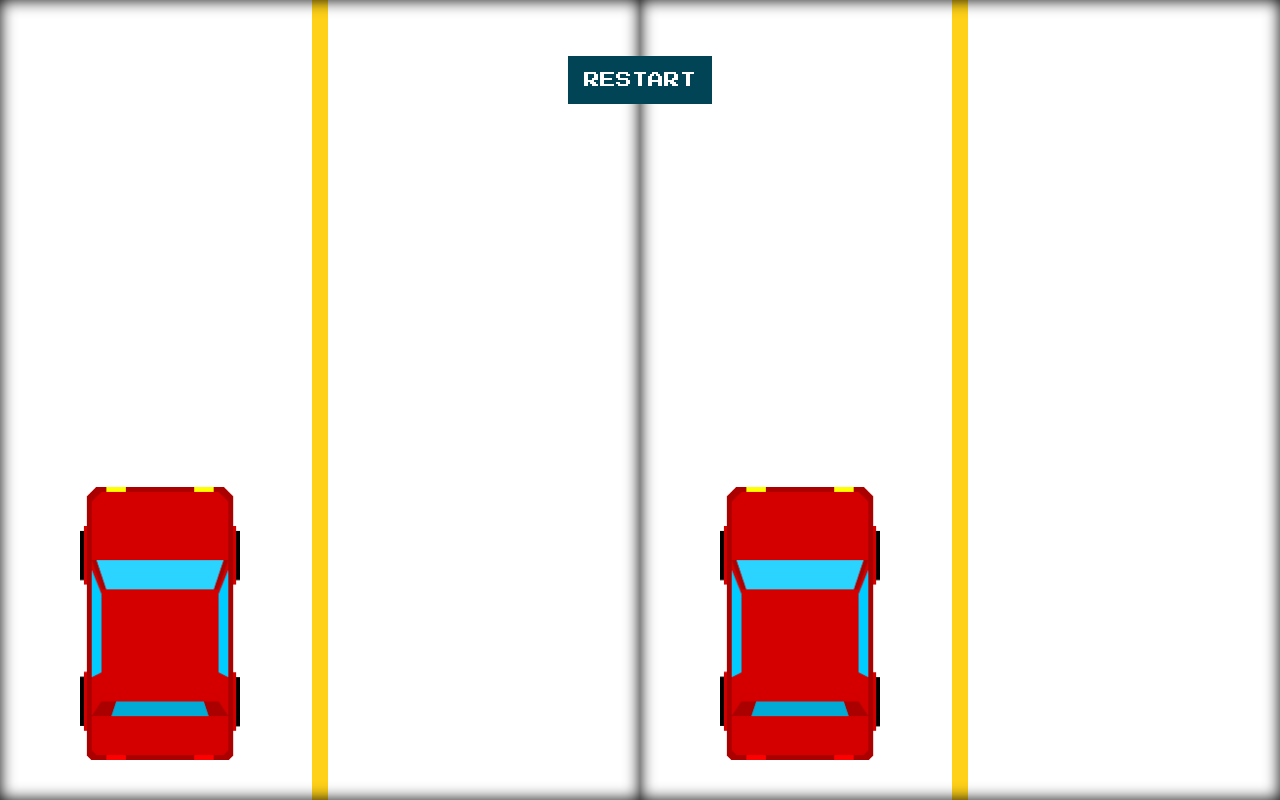
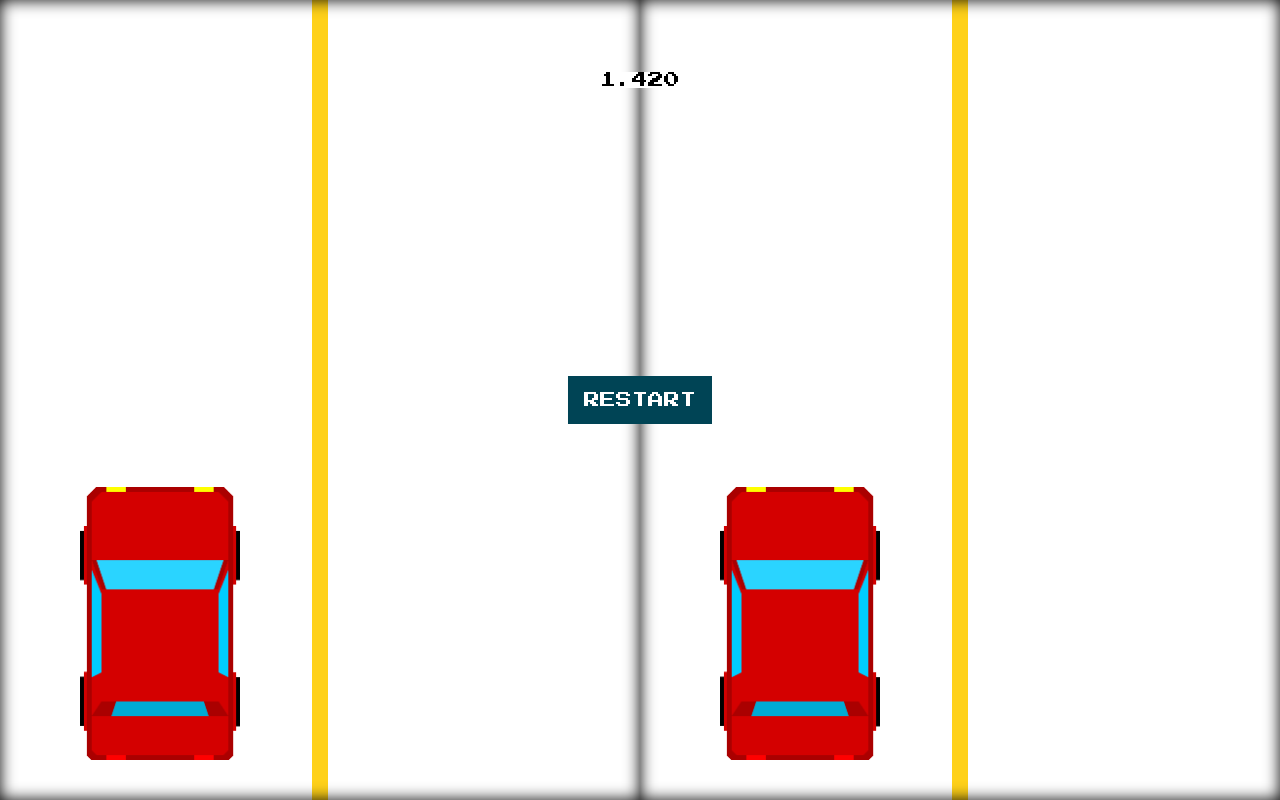
Before and after one commit to Psicopatologia/2-Cars-Game, a plain HTML site: page index.html in a window 1280 px wide. Drawn offline with Linux system fonts and the light colour scheme.

Commit message:
Added score system

```diff
--- a/css/style.css
+++ b/css/style.css
@@ -61,11 +61,21 @@ button {
 #restart {
     position: absolute;
     width: fit-content;
+    top: 50%;
+    left: 50%;
+    transform: translate(-50%, -50%);
+    z-index: 4000;
+    display: none;
+}
+
+#score {
+    position: absolute;
     top: 10%;
     left: 50%;
     transform: translate(-50%, -50%);
     z-index: 4000;
-    display: none;
+    color: #000;
+    background-color: white;
 }
 
 .car {
--- a/index.html
+++ b/index.html
@@ -14,6 +14,7 @@
 <body>
     <main>
         <button id="restart" onclick="window.location.reload()">RESTART</button>
+        <span id="score"></span>
         <div class="road">
             <button id="left-button">CHANGE KEY</button>
             <div class="obstacle"></div>
--- a/js/main.js
+++ b/js/main.js
@@ -6,6 +6,8 @@ const leftRoad = document.getElementsByClassName("road")[0];
 const rightRoad = document.getElementsByClassName("road")[1];
 const leftObstacle = document.getElementsByClassName("obstacle")[0];
 const rightObstacle = document.getElementsByClassName("obstacle")[1];
+let scoreDisplay = document.getElementById("score");
+let score = 0.0;
 
 class Car {
     constructor(key, car) {
@@ -59,6 +61,7 @@ rightRoad.onclick = () => carRight.move();
 const stopGame = () => {
     leftObstacle.style.display = "none";
     rightObstacle.style.display = "none";
+    clearInterval(checkObstacle)
     document.getElementById("restart").style.display = "block";
 }
 
@@ -66,8 +69,8 @@ leftObstacle.style.animation = "down 2s infinite";
 rightObstacle.style.animation = "down 2s infinite";
 
 let changePositionObstacle = setInterval(() => {
-    let changeLeft = Math.random() < 0.7;
-    let changeRight = Math.random() < 0.7;
+    let changeLeft = Math.random() <= 0.8;
+    let changeRight = Math.random() <= 0.7;
     if (changeLeft) {
         (leftObstacle.className == "obstacle")
             ? leftObstacle.classList = "obstacle obstacle-right"
@@ -81,22 +84,32 @@ let changePositionObstacle = setInterval(() => {
 }, 2000);
 
 let checkObstacle = setInterval(()=>{
+    scoreDisplay.innerHTML = `${score}`.substring(0,5);
     if ((leftObstacle.className == "obstacle" && carLeft.car.className == "car")
         || (leftObstacle.className == "obstacle obstacle-right" && carLeft.car.className == "car move-right")) {
+        score += 0.01;
+
         let topObstacle = parseInt(window.getComputedStyle(leftObstacle).getPropertyValue("top"));
         let topCar = parseInt(window.getComputedStyle(carLeft.car).getPropertyValue("top"));
         let heightCar = parseInt(window.getComputedStyle(carLeft.car).getPropertyValue("height"));
+
         if (topObstacle > topCar && topObstacle < topCar+heightCar) {
             stopGame()
         }
+    } else {
+        score -= 0.001;
     }
     if ((rightObstacle.className == "obstacle" && carRight.car.className == "car")
         || (rightObstacle.className == "obstacle obstacle-right" && carRight.car.className == "car move-right")) {
+        score += 0.01;
+
         let topObstacle = parseInt(window.getComputedStyle(rightObstacle).getPropertyValue("top"));
         let topCar = parseInt(window.getComputedStyle(carRight.car).getPropertyValue("top"));
         let heightCar = parseInt(window.getComputedStyle(carRight.car).getPropertyValue("height"));
         if (topObstacle > topCar && topObstacle < topCar+heightCar) {
             stopGame();
         }
+    } else {
+        score -= 0.001;
     }
 },10)
```
